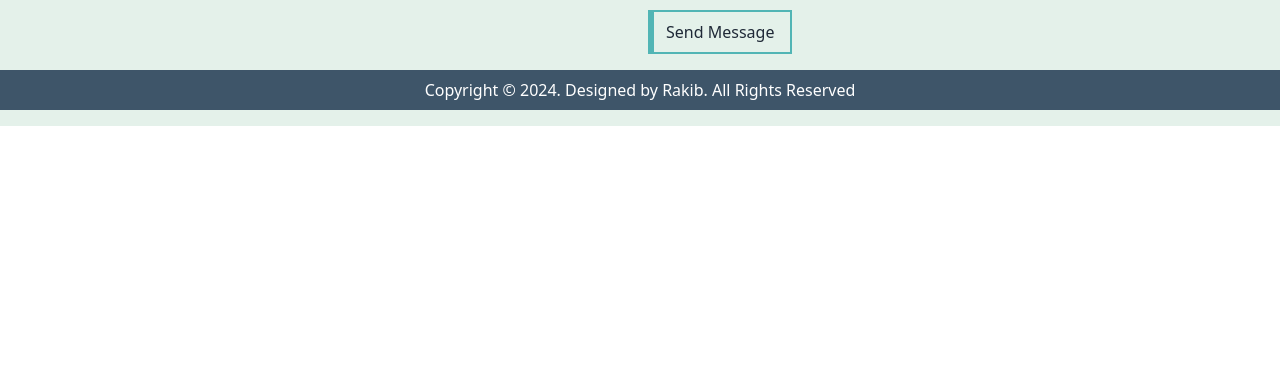
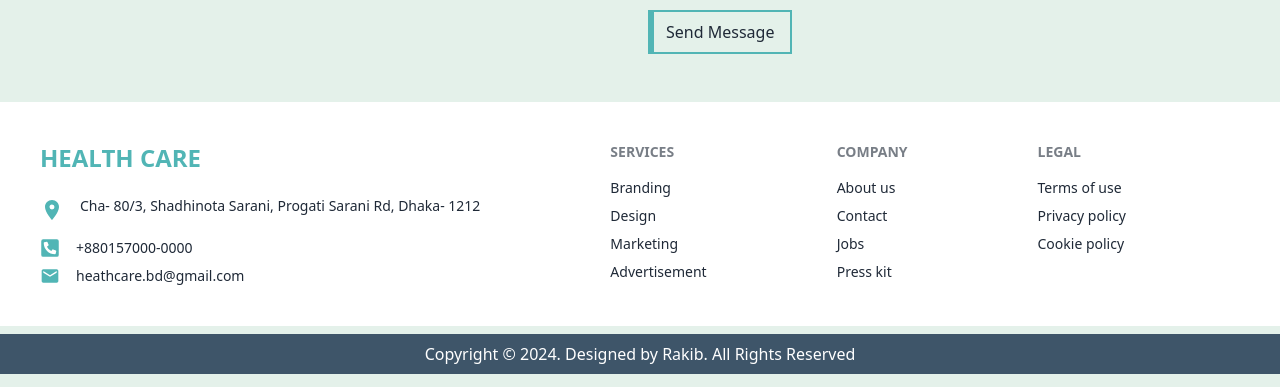
Before and after one commit to 0rakib0/Hospital-Management-Client, a React (Vite) app: page / in a window 1280 px wide. Shown: the part 4153-4540 px from the top of the page. Before the commit the page ends 4279 px from the top, so only its background shows below. Built offline with nearby package versions, Linux system fonts and the light colour scheme.

Commit message:
foooter section design

```diff
--- a/src/Shared/Footer/Footer.jsx
+++ b/src/Shared/Footer/Footer.jsx
@@ -1,6 +1,37 @@
-const Footer = () =>{
+import { MdLocationOn } from "react-icons/md";
+import { FaPhoneSquareAlt } from "react-icons/fa";
+import { MdEmail } from "react-icons/md";
+const Footer = () => {
     return (
-        <div>
+        <div className="mt-10">
+            <footer className="footer p-10 bg-white text-base-content">
+                <div>
+                    <h1 className="text-primaryColor text-2xl font-bold">HEALTH CARE</h1>
+                    <p className="flex items-center gap-4"><MdLocationOn className="text-2xl text-primaryColor mt-4 mb-2"></MdLocationOn> Cha- 80/3, Shadhinota Sarani, Progati Sarani Rd, Dhaka- 1212</p>
+                    <p className="flex items-center gap-4"><FaPhoneSquareAlt className="text-xl text-primaryColor"></FaPhoneSquareAlt>  +880157000-0000</p>
+                    <p className="flex items-center gap-4"><MdEmail className="text-xl text-primaryColor"></MdEmail>  heathcare.bd@gmail.com</p>
+                </div>
+                <nav>
+                    <h6 className="footer-title">Services</h6>
+                    <a className="link link-hover">Branding</a>
+                    <a className="link link-hover">Design</a>
+                    <a className="link link-hover">Marketing</a>
+                    <a className="link link-hover">Advertisement</a>
+                </nav>
+                <nav>
+                    <h6 className="footer-title">Company</h6>
+                    <a className="link link-hover">About us</a>
+                    <a className="link link-hover">Contact</a>
+                    <a className="link link-hover">Jobs</a>
+                    <a className="link link-hover">Press kit</a>
+                </nav>
+                <nav>
+                    <h6 className="footer-title">Legal</h6>
+                    <a className="link link-hover">Terms of use</a>
+                    <a className="link link-hover">Privacy policy</a>
+                    <a className="link link-hover">Cookie policy</a>
+                </nav>
+            </footer>
             <p className="bg-ThirthColor p-2 text-white text-center mt-2">Copyright &#xA9; 2024. Designed by Rakib. All Rights Reserved</p>
         </div>
     )
```
